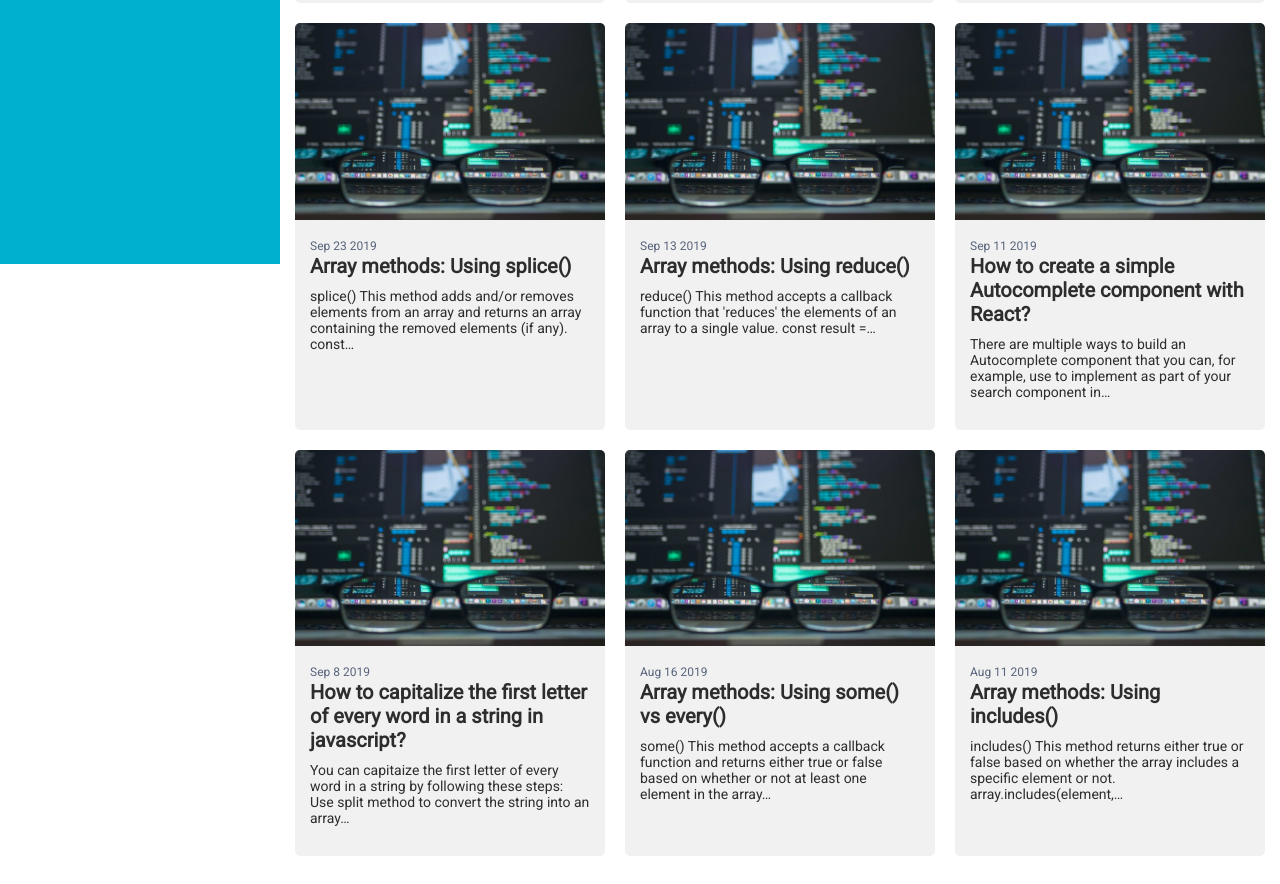
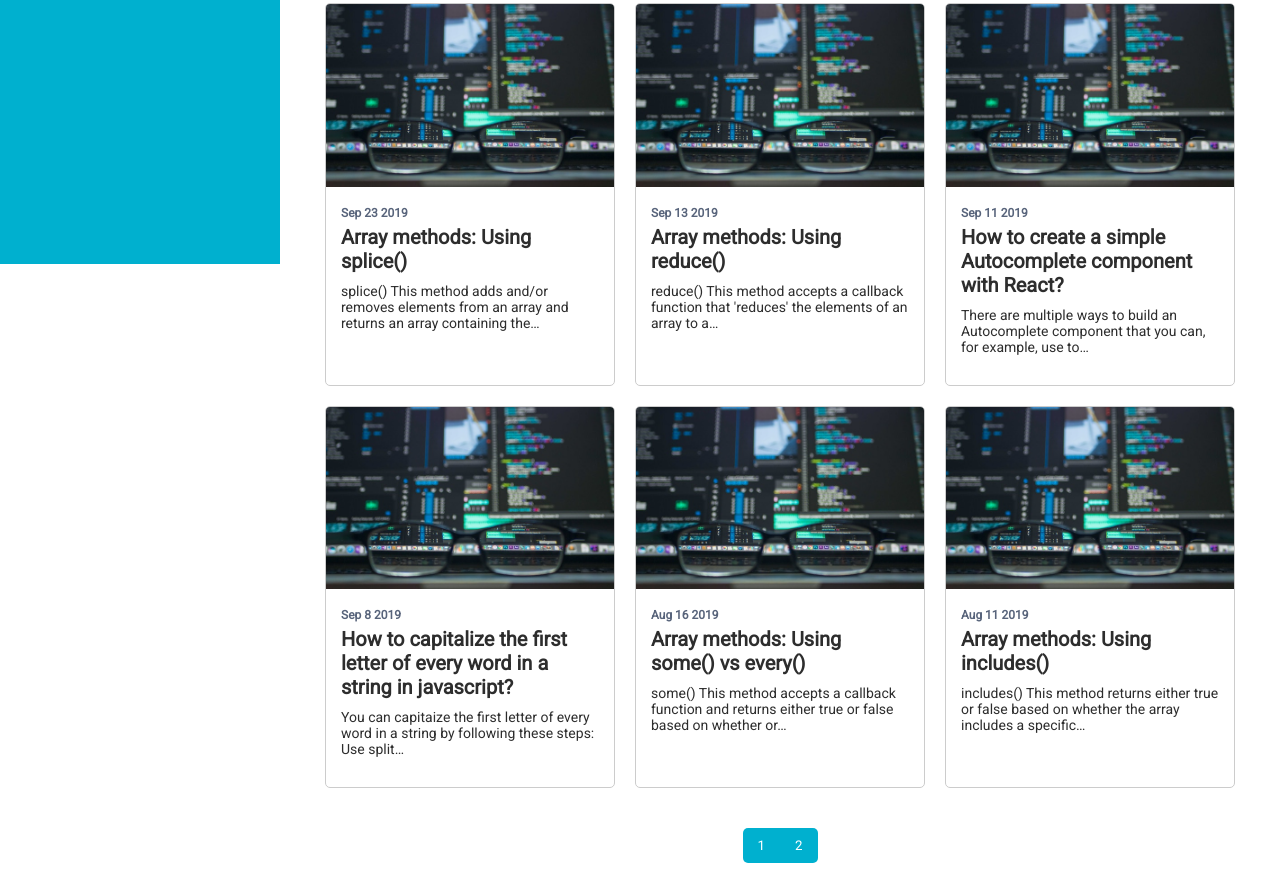
Before and after one commit to devdevil94/Personal-Website, a Gatsby site: page /blog in a window 1280 px wide. Shown: the part 536-1420 px from the top of the page. Built offline with nearby package versions, Linux system fonts and the light colour scheme; Gatsby itself is replaced by a stand-in of ours.

Commit message:
Minor changes

```diff
--- a/src/pages/blog.js
+++ b/src/pages/blog.js
@@ -105,7 +105,7 @@ export const recentPostsQuery = graphql`
           fields {
             slug
           }
-          excerpt
+          excerpt(pruneLength: 100)
         }
       }
     }
--- a/src/styles/blog.css
+++ b/src/styles/blog.css
@@ -1,3 +1,7 @@
+.blogPage {
+  padding: 3rem;
+}
+
 .blogPage__title {
   font-size: 4.5rem;
   padding-left: 2rem;
@@ -16,18 +20,6 @@
   background-color: var(--primary-color);
 }
 
-.blogPage__pagination {
-}
-.blogPage__pagination button {
-  padding: 1rem 1.5rem;
-}
-.blogPage__pagination button:last-child {
-  border-radius: 0 5px 5px 0;
-}
-.blogPage__pagination button:first-child {
-  border-radius: 5px 0 0 5px;
-}
-
 .postCardsSection {
   margin-bottom: 2rem;
 }
@@ -39,8 +31,13 @@
   margin-bottom: 4rem;
 }
 .postCard {
-  background-color: #f1f1f1;
+  /* background-color: #f1f1f1; */
+  border: 1px solid #ccc;
   overflow: hidden;
+  transition: box-shadow 0.3s ease-in-out;
+}
+.postCard:hover {
+  box-shadow: 0 0 11px rgba(33, 33, 33, 0.3);
 }
 .postCard__body {
   padding: 1.5rem;
@@ -48,13 +45,19 @@
 .postCard__title {
   font-size: 2rem;
   margin-bottom: 1rem;
+  transition: opacity 0.2s ease-in;
+}
+.postCard__title:hover {
+  opacity: 0.8;
 }
 .postCard__excerpt {
   font-size: 1.4rem;
 }
 .postCard__date {
   font-size: 1.2rem;
-  margin-bottom: 10rem;
+  font-weight: bold;
+  margin-bottom: 0.5rem;
+  display: inline-block;
 }
 
 .postCardsSection__button {
@@ -62,8 +65,18 @@
   padding: 1.5rem 2.4rem;
 }
 
-.blogPage {
-  padding: 5rem 0;
+.blogPage__pagination {
+  display: flex;
+  justify-content: center;
+}
+.blogPage__pagination button {
+  padding: 1rem 1.5rem;
+}
+.blogPage__pagination button:last-child {
+  border-radius: 0 5px 5px 0;
+}
+.blogPage__pagination button:first-child {
+  border-radius: 5px 0 0 5px;
 }
 
 @media (min-width: 768px) {
```
